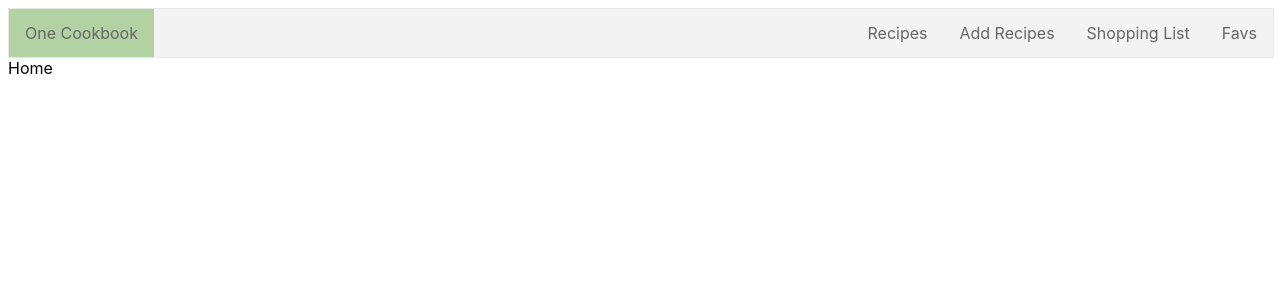
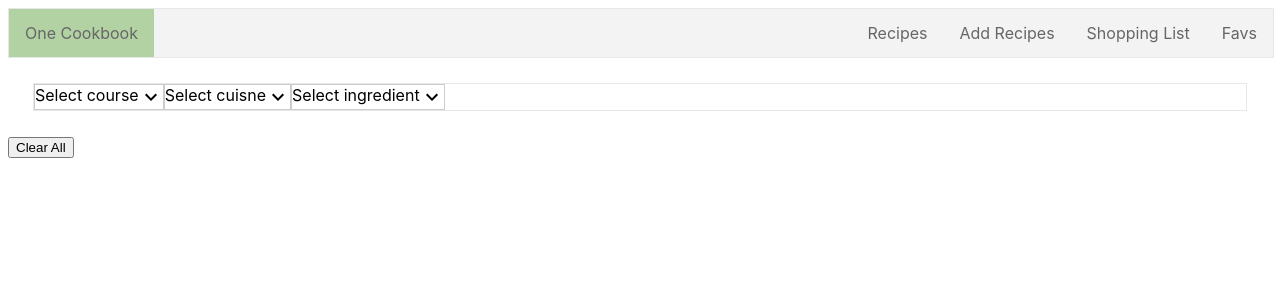
Before and after one commit to leemelisa/cook-book, a React (Create React App) app in the folder one-cookbook/client/: page / in a window 1280 px wide. Shown: the top 300 px of the page. Built offline with nearby package versions, Linux system fonts and the light colour scheme.

Commit message:
implemented filter feature

```diff
--- /dev/null
+++ b/one-cookbook/client/src/components/layouts/Dropdown.js
@@ -0,0 +1,102 @@
+import React from 'react';
+import KeyboardArrowDownIcon from '@material-ui/icons/KeyboardArrowDown';
+import KeyboardArrowUpIcon from '@material-ui/icons/KeyboardArrowUp';
+import './styles/Dropdown.scss';
+
+class Dropdown extends React.Component{
+    constructor(props) {
+        super(props);
+        console.log(props)
+
+        this.state= {
+            listOpen: false,
+            headerTitle: this.props.title
+        }
+    }
+
+    componentDidUpdate(prevProps) {
+        if (prevProps.title !== this.props.title) {
+            this.setState({
+                headerTitle: this.props.title
+            })
+        }
+    }
+
+    // hides course dropdown
+    handleClickOutside() {
+        this.setState={
+            listOpen: false
+        };
+    };
+
+    // hide or show dropdown respectively
+    toggleList() {
+        this.setState(prevState => ({
+            listOpen: !prevState.listOpen
+        }));
+    }
+
+    // update headertitle and hide list
+    onItemClick(item) {
+        this.setState({
+            headerTitle: item,
+            listOpen: false
+        })
+    }
+
+    render(){
+        const { listOpen, headerTitle } = this.state;
+        const { list, name } = this.props;
+        return(
+            <div className='filter_wrapper'>
+                <div
+                    className='header_wrapper'
+                    onClick={() => this.toggleList()}
+                >
+                    <div
+                        className='header_title'
+                    >{headerTitle}</div>
+                    {/* conditonal rendering if list is open arrow up else arrow donw */}
+                    {
+                        listOpen ? <KeyboardArrowUpIcon /> : <KeyboardArrowDownIcon />
+                    }
+                </div>
+
+                {
+                    listOpen && <ul className='list_wrapper'>
+                    {
+                        list.map(item => {
+                            let courseVal = '', ingredientVal = '', cuisineVal = '';
+                            if (name === 'course') {
+                                courseVal = item;
+                            } else if (name === 'ingredient') {
+                                ingredientVal = item;
+                            } else {
+                                cuisineVal = item;
+                            }
+
+                            let itemId = {
+                                course: courseVal,
+                                ingredient: ingredientVal,
+                                cuisine: cuisineVal
+                            };
+                            return(
+                                <li
+                                    className='item'
+                                    key={item}
+                                    onClick={(e)=> {
+                                        this.onItemClick(item);
+                                        this.props.filterHandler(itemId)
+                                    }}
+                                >{item}</li>
+                            );
+                        })
+                    }
+                </ul>
+                }
+        </div>
+        );
+    }
+}
+
+export default Dropdown;
--- /dev/null
+++ b/one-cookbook/client/src/components/layouts/Filter.js
@@ -0,0 +1,85 @@
+import React from 'react';
+import './styles/Filter.scss';
+import Dropdown from './Dropdown';
+
+const COURSES = ['Breakfast', 'Lunch', 'Dinner', 'Soup', 'Side Dish'];
+const CUISINES = ['American', 'Chinese', 'French', 'Korean', 'Japanese', 'Singaporean'];
+const INGREDIENT_TYPE = ['Beef', 'Chicken', 'Fish', 'Pork', 'Seafood', 'Tofu', 'Vegetable'];
+
+class Filter extends React.Component {
+    constructor(props) {
+        super(props);
+
+        this.state = {
+            ...this.initalState
+        }
+
+        this.filterHandler = this.filterHandler.bind(this);
+    }
+
+    get initalState()  {
+        return {
+            courseTitle: 'Select course',
+            cuisineTitle: 'Select cuisne',
+            ingredientTitle: 'Select ingredient'
+        };
+    }
+
+    filterHandler(updatedTitle) {
+        console.log(updatedTitle);
+        if (updatedTitle.course != '') {
+            this.setState({
+                courseTitle: updatedTitle.course
+            });
+        } else if (updatedTitle.cuisine != '') {
+            this.setState({
+                cuisineTitle: updatedTitle.cuisine
+            });
+        } else if (updatedTitle.ingredient != '') {
+            this.setState({
+                ingredientTitle: updatedTitle.ingredient
+            });
+        }
+
+
+    }
+
+    handleClearAll = () => {
+        this.setState(
+            this.initalState
+        );
+    }
+
+    render() {
+        const {courseTitle, cuisineTitle, ingredientTitle} = this.state;
+        return(
+            <div>
+                <div className='filter_container'>
+                    <Dropdown
+                        title={courseTitle}
+                        list={COURSES}
+                        name='course'
+                        filterHandler={this.filterHandler}
+                    />
+                    <Dropdown
+                        title={cuisineTitle}
+                        list={CUISINES}
+                        name='cuisine'
+                        filterHandler={this.filterHandler}
+                    />
+                    <Dropdown
+                        title={ingredientTitle}
+                        list={INGREDIENT_TYPE}
+                        name='ingredient'
+                        filterHandler={this.filterHandler}
+                    />
+                </div>
+                <button
+                    onClick={this.handleClearAll}
+                >Clear All</button>
+            </div>
+        );
+    }
+}
+
+export default Filter;
--- a/one-cookbook/client/src/components/layouts/Home.js
+++ b/one-cookbook/client/src/components/layouts/Home.js
@@ -1,9 +1,16 @@
 import React from 'react';
+import Filter from './Filter';
 
 class Home extends React.Component{
+    constructor(props) {
+        super(props);
+    }
+
     render(){
         return(
-            <div>Home</div>
+            <div>
+                <Filter />
+            </div>
         );
     }
 }
--- /dev/null
+++ b/one-cookbook/client/src/components/layouts/styles/Dropdown.scss
@@ -0,0 +1,14 @@
+.filter_wrapper {
+    cursor: pointer;
+
+    .header_wrapper {
+        border: 1px solid #ccc;
+        display: flex;
+    }
+
+    .list_wrapper {
+        .item{
+            float: none;
+        }
+    }
+}
--- /dev/null
+++ b/one-cookbook/client/src/components/layouts/styles/Filter.scss
@@ -0,0 +1,5 @@
+.filter_container {
+    margin: 25px;
+    border: 1px solid #e7e7e7;
+    display: flex;
+}
--- a/one-cookbook/client/src/components/recipe/RecipeAdd.js
+++ b/one-cookbook/client/src/components/recipe/RecipeAdd.js
@@ -4,7 +4,7 @@ import headerImg from './styles/coverImg.jpg';
 
 
 const COURSES = ['Breakfast', 'Lunch', 'Dinner', 'Soup', 'Side Dish'];
-const CUISINES = ['American', 'Chinese', 'French', 'Koean', 'Japanese', 'Singaporean'];
+const CUISINES = ['American', 'Chinese', 'French', 'Korean', 'Japanese', 'Singaporean'];
 const UNITS = ['cup', 'oz', 'tbsp', 'tsp', 'mL', 'L', 'g'];
 
 class RecipeAdd extends React.Component {
@@ -207,7 +207,6 @@ class RecipeAdd extends React.Component {
                                 onClick={this.addNewInput}
                             >Add ingredient</button>
                         </div>
-
                     </label>
                     <label>
                         Serving Size:
--- a/one-cookbook/client/src/components/recipe/styles/RecipeAdd.scss
+++ b/one-cookbook/client/src/components/recipe/styles/RecipeAdd.scss
@@ -30,14 +30,7 @@
             align-items: center;
 
             .input_wrapper {
-                width: 100%;
-                border-radius: 3px;
-                padding: 12px 20px;
                 margin-right: 8px;
-                border: 1px solid #ccc;
-                display: inline-block;
-                box-sizing: border-box;
-                font-size: 15px;
             }
             .select_wrapper {
                 font-size: medium;
@@ -48,21 +41,6 @@
 
     .instruction_container {
         overflow: auto;
-
-        .input_container {
-            display: flex;
-            align-items: center;
-
-            .input_wrapper {
-                width: 100%;
-                border-radius: 3px;
-                padding: 12px 20px;
-                border: 1px solid #ccc;
-                display: inline-block;
-                box-sizing: border-box;
-                font-size: 15px;
-            }
-        }
     }
 
     .submit_wrapper {
```
